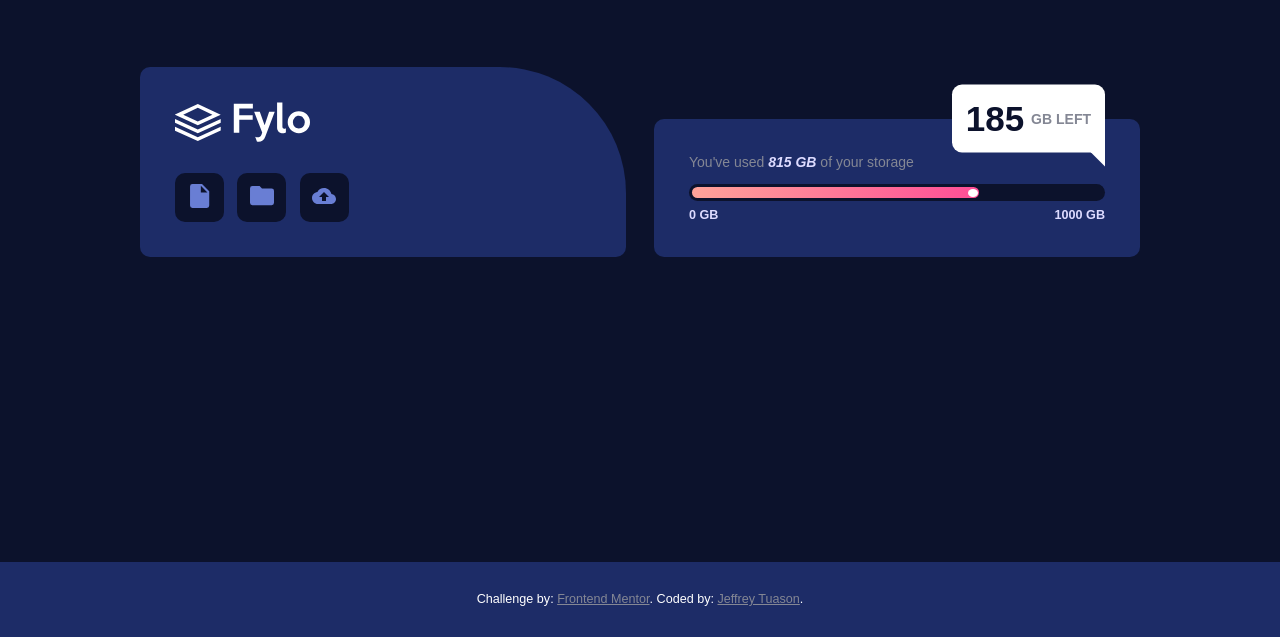
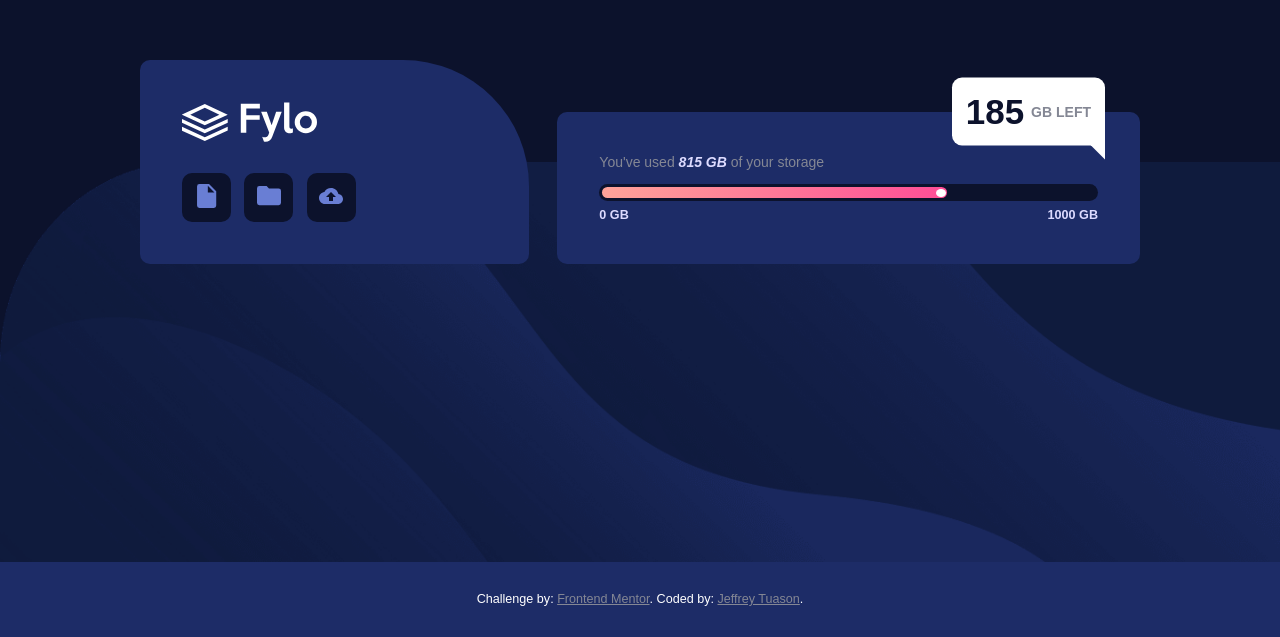
Before and after one commit to Tuason066/Fylo-Data-Storage-Component-Master, a plain HTML site: page index.html in a window 1280 px wide. Shown: the part 238-875 px from the top of the page. Drawn offline with Linux system fonts and the light colour scheme; a web font is replaced by a local one.

Commit message:
Add files via upload

```diff
--- a/css/style.scss
+++ b/css/style.scss
@@ -52,7 +52,7 @@ em {
 
 .main--container {
     background-color: $Background--Very-Dark-Blue;
-    background-image: url(images/bg-mobile.png);
+    background-image: url(/images/bg-mobile.png);
     background-repeat: no-repeat;
     background-size: 100% 100%;
     display: flex;
@@ -69,7 +69,7 @@ em {
     padding: 4em 0;
     &__content {
         background-color: $Background--Dark-Blue;
-        padding: 2.5em;
+        padding: 3em;
         border-radius: 10px 9rem 10px 10px;
     }
 }
@@ -95,7 +95,7 @@ em {
 
 .storage {
     background-color: $Background--Dark-Blue;
-    padding: 2.5em;
+    padding: 3em;
     margin-top: 1rem;
     border-radius: 10px;
     position: relative;
@@ -197,7 +197,7 @@ em {
 @media (min-width: 900px) {
 
     .main--container {
-        background-image: url(images/bg-desktop.png);
+        background-image: url(/images/bg-desktop.png);
         background-size: 100% 50%;
         background-position: bottom right;
     }
@@ -206,17 +206,17 @@ em {
         display: flex;
         &__content {
             margin-right: 1em;
+            height: min-content;
+            width: 40%;
         }
     }
 
-    .main > * {
-        width: 50%;
-        height: min-content;
-    }
 
     .storage {
         margin-left: 1em;
         align-self: flex-end;
+        height: min-content;
+        width: 60%;
         &__text {
             text-align: left;
         }
```
Also changed, not shown: css/style.css, 1 other file.
